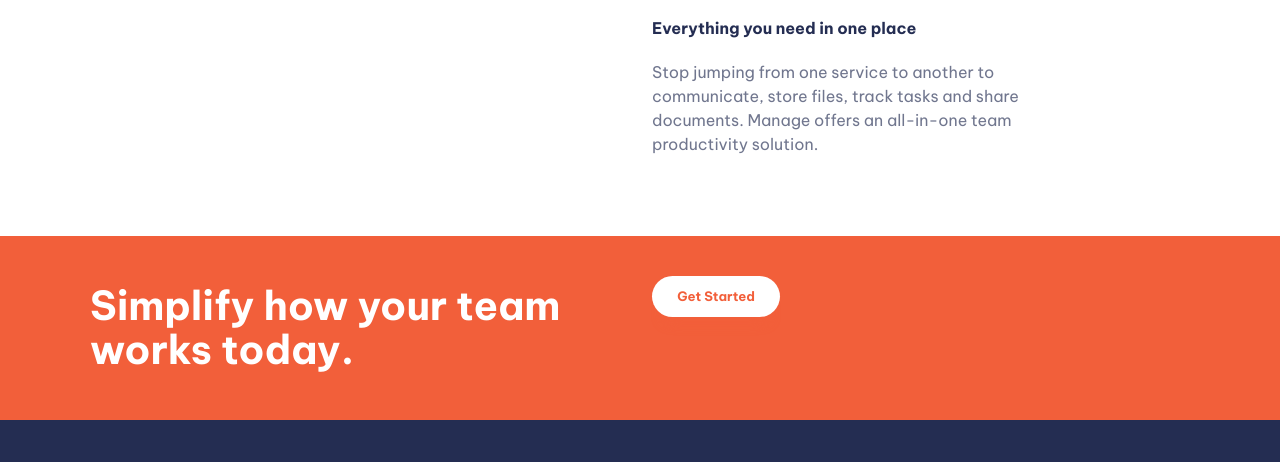
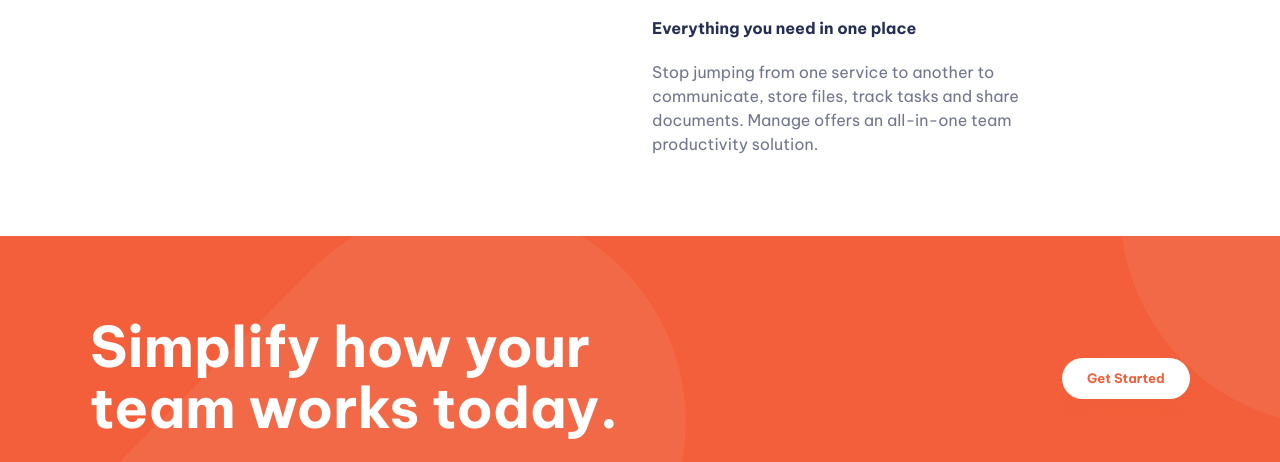
Before and after one commit to Fuego-fuego/front-end-mentor-challenge-manage-landing-page, a website built with Vite: page index.html in a window 1280 px wide. Shown: the part 1113-1575 px from the top of the page. Built offline with nearby package versions, Linux system fonts and the light colour scheme; files whose address does not match are found by name.

Commit message:
style(cta): add cta layout and styles

```diff
--- a/index.html
+++ b/index.html
@@ -98,11 +98,11 @@
       </div>
     </section>
     <!-- CTA -->
-    <section class="CTA | padding-block-700 bg-accent-400 text-neutral-100">
+    <section class="cta | padding-block-900 bg-accent-400 text-neutral-100">
       <div class="container">
-        <div class="even-columns">
-          <p class="fs-secondary-heading fw-bold">Simplify how your team works today.</p>
-          <div><a href="#" class="btn" data-type="inverted">Get Started</a></div>
+        <div class="cta-content-wrapper | even-columns vertical-center ">
+          <p class="fs-primary-heading fw-bold">Simplify how your team works today.</p>
+          <div class="cta-btn-wrapper"><a href="#" class=" btn" data-type="inverted">Get Started</a></div>
         </div>
       </div>
     </section>
--- a/src/style.css
+++ b/src/style.css
@@ -243,8 +243,44 @@ p[data-type="wide"]{
 
 }
 
+/*  CTA */
+.cta{
+  position:relative;
+  isolation: isolate;
+}
+.cta::before{
+  content:' ';
+  position: absolute;
+  z-index: -1;
+  inset:0;
+  background-image: url('../images/misc/bg-tablet-pattern.svg'), url('../images/misc/bg-tablet-pattern.svg');
+  background-repeat: no-repeat ;
+  opacity: 0.07;
+  background-position: -8rem -2rem, 70rem -39rem;
+}
 
+@media(max-width:50em) {
+  .cta::before{
+    background-position: -45rem -3rem, 70rem -39rem;
+  }
+}
+.cta-content-wrapper{
+   text-align: center;
+}
+.cta-btn-wrapper{
+  justify-self:center;
+  margin-top: var(--size-600);
+}
 
+@media(min-width:50em) {
+.cta-btn-wrapper{
+  justify-self:end;
+  margin-top: 0;
+}
+.cta-content-wrapper{
+  text-align: left;
+}
+}
 /*  Button*/
 .btn {
   cursor:pointer;
@@ -377,6 +413,10 @@ p[data-type="wide"]{
   padding-block: var(--size-700);
 }
 
+.padding-block-800 {
+  padding-block: var(--size-800);
+}
+
 .padding-block-900 {
   padding-block: var(--size-900);
 }
@@ -392,6 +432,9 @@ p[data-type="wide"]{
   display: grid;
   gap: 1.5rem;
 }
+
+
+
 
 @media (min-width: 50em) {
   .even-columns {
@@ -413,3 +456,7 @@ p[data-type="wide"]{
 :where(.flow > *:not(:first-child)){
   margin-top: var(--flow-spacer, 3em);
 }
+
+.vertical-center{
+  align-items: center;
+}
```
